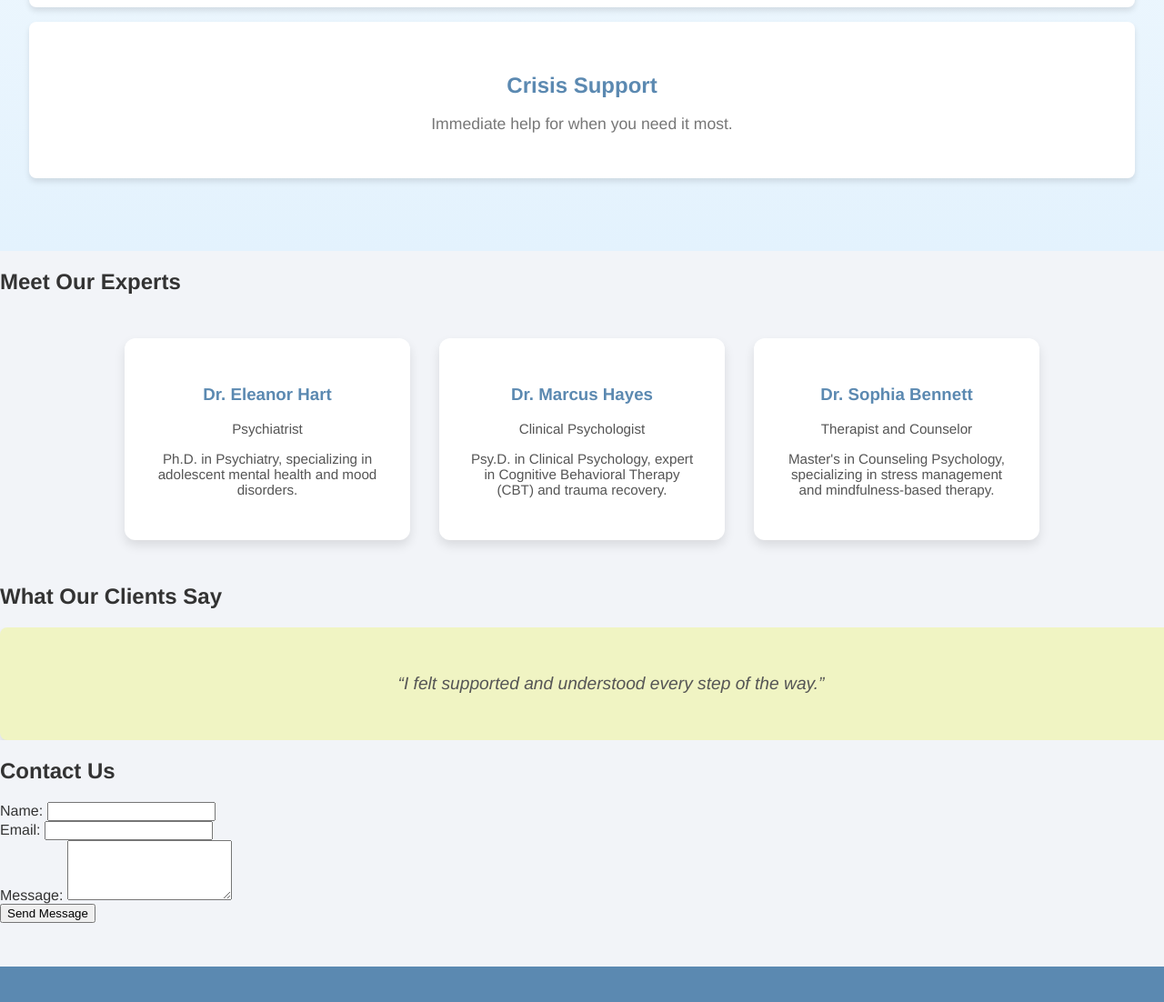
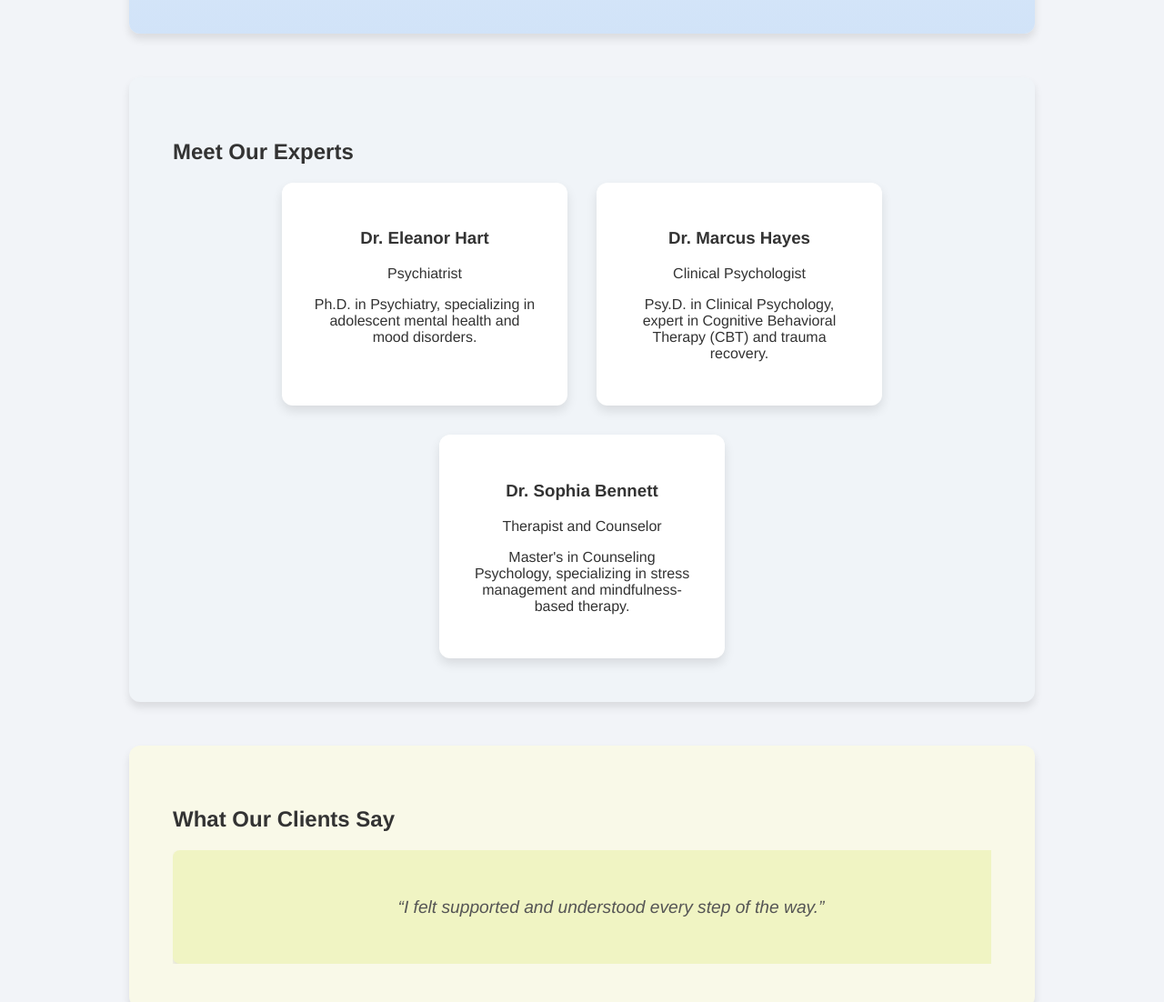
Before and after one commit to dagi1133/n, a plain HTML site: page index.html in a window 1280 px wide. Shown: the part 1698-2800 px from the top of the page at 91% size. Drawn offline with Linux system fonts and the light colour scheme.

Commit message:
Update style.css

```diff
--- a/style.css
+++ b/style.css
@@ -74,41 +74,37 @@ nav ul li a:hover {
     background-color: #f57f17;
 }
 
-/* About Us Section */
-#about {
-    background: #ffffff;
-    padding: 4rem 2rem;
+/* Standardizing Section Width */
+.content-box {
+    max-width: 900px;
+    margin: 3rem auto;
+    padding: 3rem;
     border-radius: 12px;
     box-shadow: 0 6px 10px rgba(0, 0, 0, 0.1);
-    margin: 3rem auto;
-    max-width: 900px;
 }
 
-#about h2 {
-    font-size: 2rem;
-    color: #5b89b1;
-    margin-bottom: 1rem;
+/* Background Enhancements */
+#about {
+    background: #e3f2fd;
 }
 
-#about p {
-    font-size: 1.1rem;
-    line-height: 1.8;
-    color: #555;
+#services {
+    background: linear-gradient(180deg, #ffffff, #d1e3f8);
+}
+
+#experts {
+    background: #f0f4f8;
+}
+
+#testimonials {
+    background: #f9f9e8;
+}
+
+#contact {
+    background: #eef7f1;
 }
 
 /* Services Section */
-#services {
-    background: linear-gradient(180deg, #ffffff, #e3f2fd);
-    padding: 4rem 2rem;
-}
-
-.services h2 {
-    text-align: center;
-    font-size: 2.5rem;
-    margin-bottom: 2rem;
-    color: #5b89b1;
-}
-
 .service {
     background: #ffffff;
     padding: 2rem;
@@ -123,24 +119,12 @@ nav ul li a:hover {
     transform: translateY(-10px);
 }
 
-.service h3 {
-    font-size: 1.5rem;
-    color: #5b89b1;
-    margin-bottom: 1rem;
-}
-
-.service p {
-    font-size: 1.1rem;
-    color: #777;
-}
-
 /* Expert Grid */
 .expert-grid {
     display: flex;
     gap: 2rem;
     justify-content: center;
     flex-wrap: wrap;
-    margin: 3rem 0;
 }
 
 .expert-card {
@@ -157,16 +141,7 @@ nav ul li a:hover {
     transform: translateY(-8px);
 }
 
-.expert-card h3 {
-    color: #5b89b1;
-}
-
-.expert-card p {
-    font-size: 0.95rem;
-    color: #555;
-}
-
-/* Testimonials Section */
+/* Testimonials */
 .testimonial-slider {
     display: flex;
     overflow-x: hidden;
@@ -191,6 +166,46 @@ nav ul li a:hover {
     text-align: center;
 }
 
+/* Contact Form */
+form {
+    display: flex;
+    flex-direction: column;
+    gap: 1.5rem;
+    max-width: 400px;
+    margin: auto;
+}
+
+.form-group {
+    display: flex;
+    flex-direction: column;
+}
+
+.form-group label {
+    font-weight: bold;
+    margin-bottom: 0.5rem;
+}
+
+input, textarea {
+    padding: 0.8rem;
+    border: 1px solid #ccc;
+    border-radius: 6px;
+    font-size: 1rem;
+}
+
+button {
+    padding: 1rem;
+    background-color: #5b89b1;
+    color: white;
+    border: none;
+    border-radius: 6px;
+    cursor: pointer;
+    transition: background-color 0.3s;
+}
+
+button:hover {
+    background-color: #3a6589;
+}
+
 /* Footer */
 footer {
     text-align: center;
```
